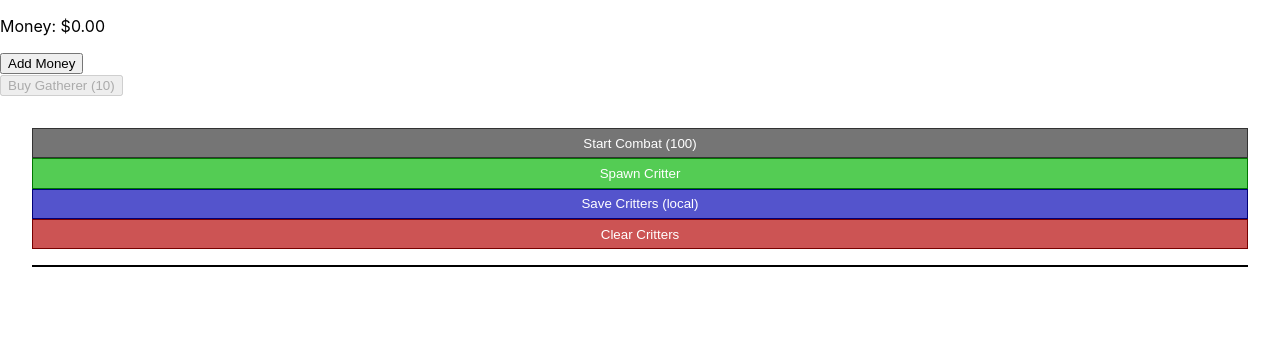
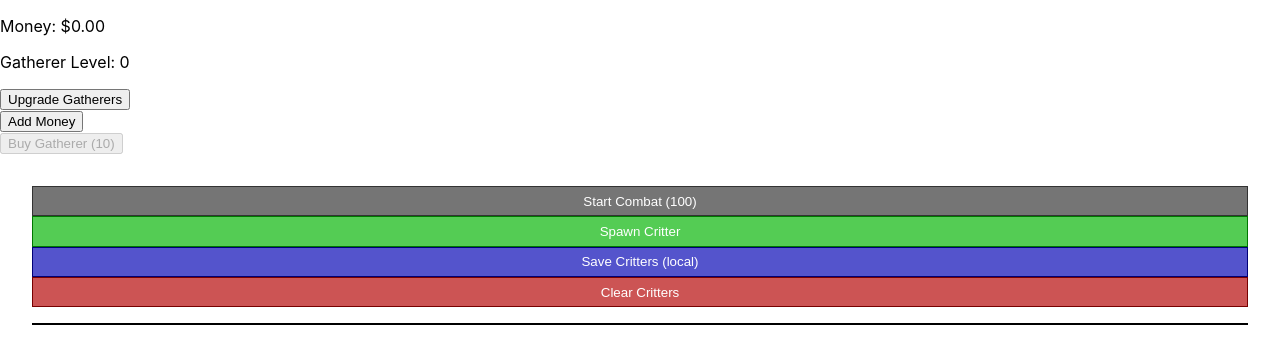
Before and after one commit to Wolven531/react-hooks-todo, a React app: page / in a window 1280 px wide. Shown: the top 364 px of the page. Built offline with nearby package versions, Linux system fonts and the light colour scheme.

Commit message:
Add upgrade gatherers to MoneyControls

```diff
--- a/src/components/App/App.tsx
+++ b/src/components/App/App.tsx
@@ -3,12 +3,14 @@ import React, { useEffect } from 'react'
 import { CritterList } from '../../views/CritterList/CritterList'
 import { MoneyControls } from '../MoneyControls/MoneyControls'
 
+import { UpgradeStore } from '../../state/upgradeStore'
 import { useMoneyState } from '../../state/useMoneyState'
 
 import './App.css'
 
 const App = () => {
 	const { addGatherer, addMoney, collectFromGatherers, gatherers, money } = useMoneyState(0)
+	const upgradeStore = new UpgradeStore()
 
 	// NOTE: This happens before un-render (only once)
 	const handleUnmount = () => {}
@@ -29,7 +31,8 @@ const App = () => {
 		<article className="app">
 			<MoneyControls
 				addGatherer={addGatherer} collectFromGatherers={collectFromGatherers} gatherers={gatherers}
-				addMoney={addMoney} money={money} />
+				addMoney={addMoney} money={money}
+				upgradeStore={upgradeStore} />
 			<CritterList currentMoney={money} />
 		</article>
 	)
--- a/src/components/MoneyControls/MoneyControls.tsx
+++ b/src/components/MoneyControls/MoneyControls.tsx
@@ -2,6 +2,7 @@ import React, { useEffect, useState } from 'react'
 
 import { useInterval } from '../../hooks/useInterval'
 
+import { UpgradeStore } from '../../state/upgradeStore'
 import { GATHERER_COST } from '../../state/useMoneyState'
 
 import './MoneyControls.css'
@@ -16,9 +17,10 @@ interface IMoneyControlsProps {
 	collectFromGatherers: () => void
 	gatherers: number
 	money: number
+	upgradeStore: UpgradeStore
 }
 
-const MoneyControls = ({ addGatherer, addMoney, collectFromGatherers, gatherers, money }: IMoneyControlsProps) => {
+const MoneyControls = ({ addGatherer, addMoney, collectFromGatherers, gatherers, money, upgradeStore }: IMoneyControlsProps) => {
 	const [gathererTick, setGathererTick] = useState(GATHERER_INITIAL_TICK)
 
 	// NOTE: This happens before un-render (only once)
@@ -58,6 +60,10 @@ const MoneyControls = ({ addGatherer, addMoney, collectFromGatherers, gatherers,
 						Gatherers: {gatherers}
 						<progress value={gathererTick} max={GATHERER_TIME_SECONDS * GATHERER_TICK_RATE} />
 					</article>}
+				<article>
+					<p>Gatherer Level: {upgradeStore.getGathererLevel()}</p>
+					<button onClick={() => {upgradeStore.upgradeGatherers()}}>Upgrade Gatherers</button>
+				</article>
 				<button onClick={() => { addMoney() }}>Add Money</button>
 			</section>
 			<section>
```
